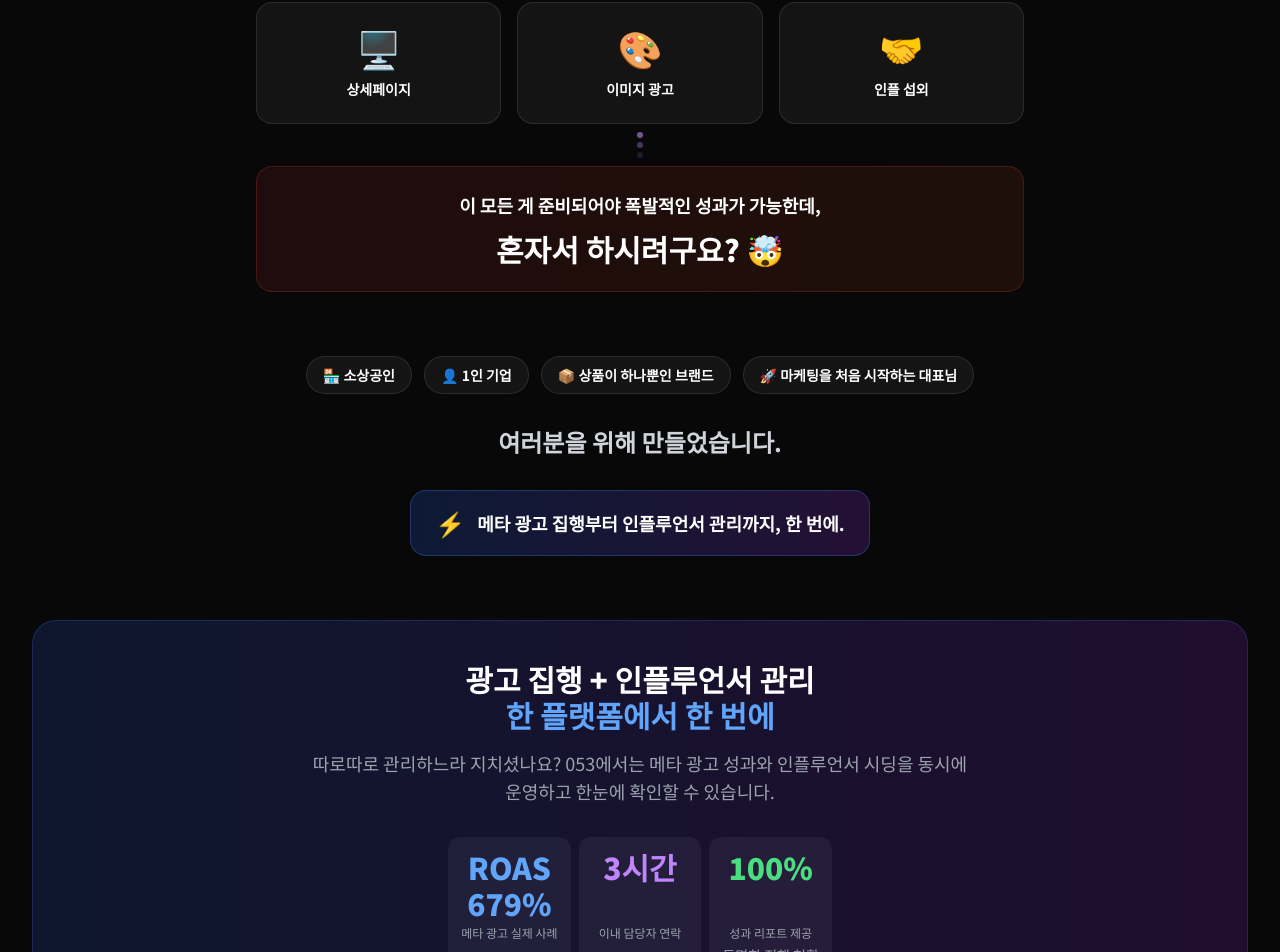
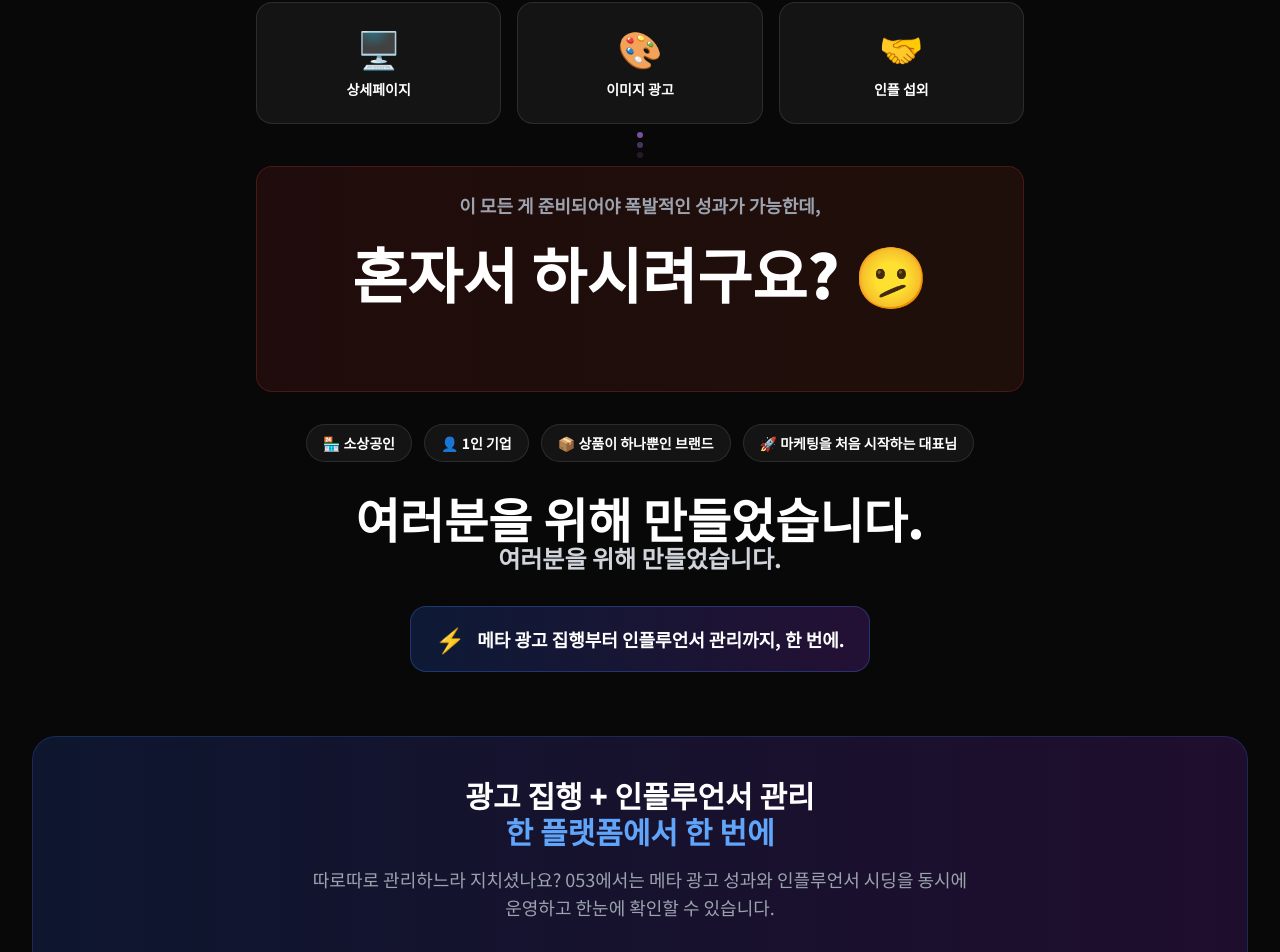
Before and after one commit to hagojob101-home/seeding-platform, a Next.js app: page / in a window 1280 px wide. Shown: the part 1402-2354 px from the top of the page. Built offline with nearby package versions, Linux system fonts and the light colour scheme.

Commit message:
혼자서/여러분을 임팩트 크게 통합

```diff
--- a/pages/index.js
+++ b/pages/index.js
@@ -161,18 +161,19 @@ export default function Home() {
               </div>
             </div>
             <div className="text-center bg-gradient-to-r from-red-900/20 to-orange-900/20 border border-red-500/20 rounded-2xl p-6">
-              <p className="text-white text-lg font-bold mb-3">이 모든 게 준비되어야 폭발적인 성과가 가능한데,</p>
-              <p className="text-2xl md:text-3xl font-black text-white">혼자서 하시려구요? 🤯</p>
+              <p className="text-gray-400 text-lg font-bold mb-6">이 모든 게 준비되어야 폭발적인 성과가 가능한데,</p>
+              <p className="text-4xl md:text-6xl font-black text-white mb-16 break-keep leading-tight">혼자서 하시려구요? 🫤</p>
             </div>
           </div>
 
           {/* 블럭 3 - 타겟 + CTA */}
-          <div className="text-center mb-16 mt-16">
+          <div className="text-center mb-16 mt-8">
             <div className="flex flex-wrap justify-center gap-3 mb-8">
               {['🏪 소상공인', '👤 1인 기업', '📦 상품이 하나뿐인 브랜드', '🚀 마케팅을 처음 시작하는 대표님'].map((item, i) => (
                 <span key={i} className="bg-white/5 border border-white/10 rounded-full px-4 py-2 text-white text-sm font-semibold">{item}</span>
               ))}
             </div>
+            <p className="text-3xl md:text-5xl font-black text-white mt-6 break-keep">여러분을 위해 만들었습니다.</p>
             <p className="text-gray-300 text-xl md:text-2xl font-bold mb-8">여러분을 위해 만들었습니다.</p>
             <div className="inline-flex items-center gap-3 bg-gradient-to-r from-blue-600/20 to-purple-600/20 border border-blue-500/30 rounded-2xl px-6 py-4">
               <span className="text-2xl">⚡</span>
```
